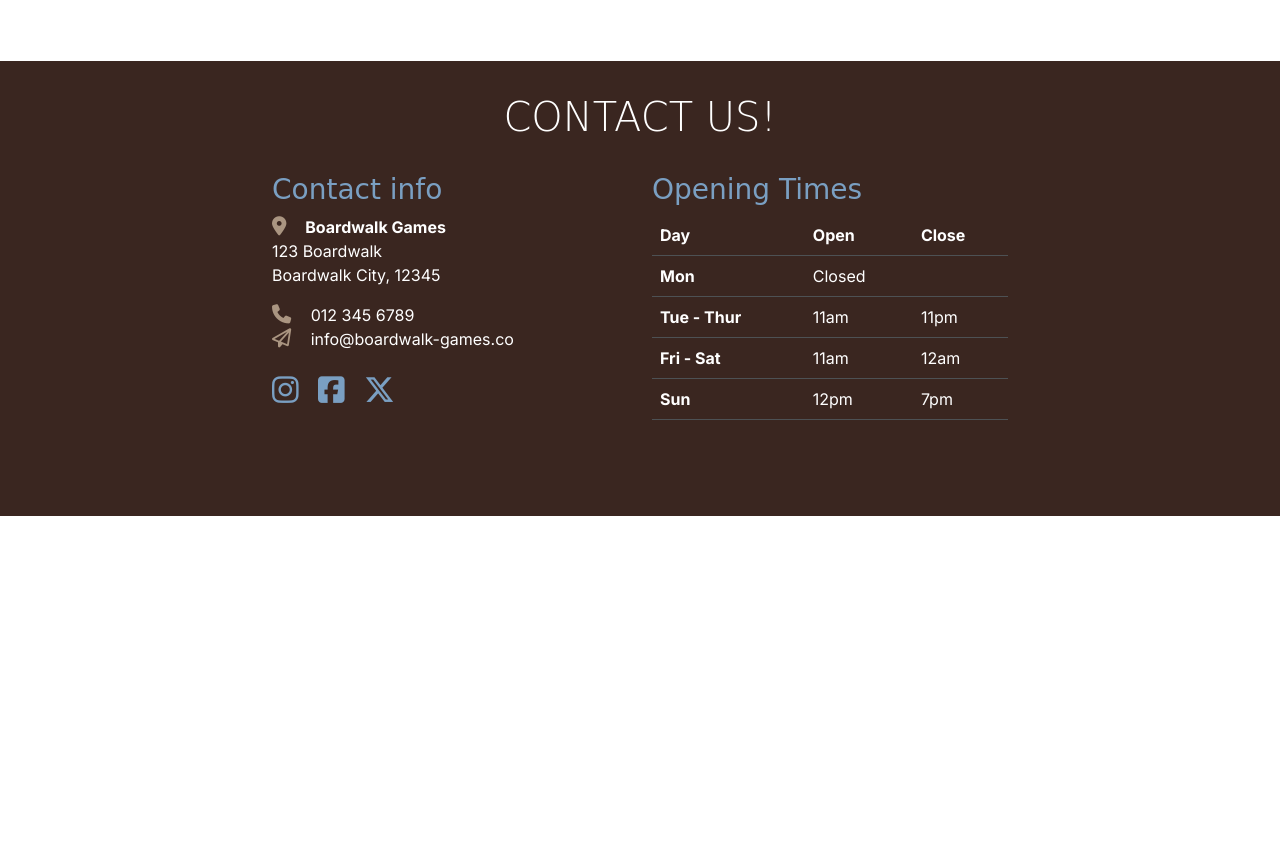
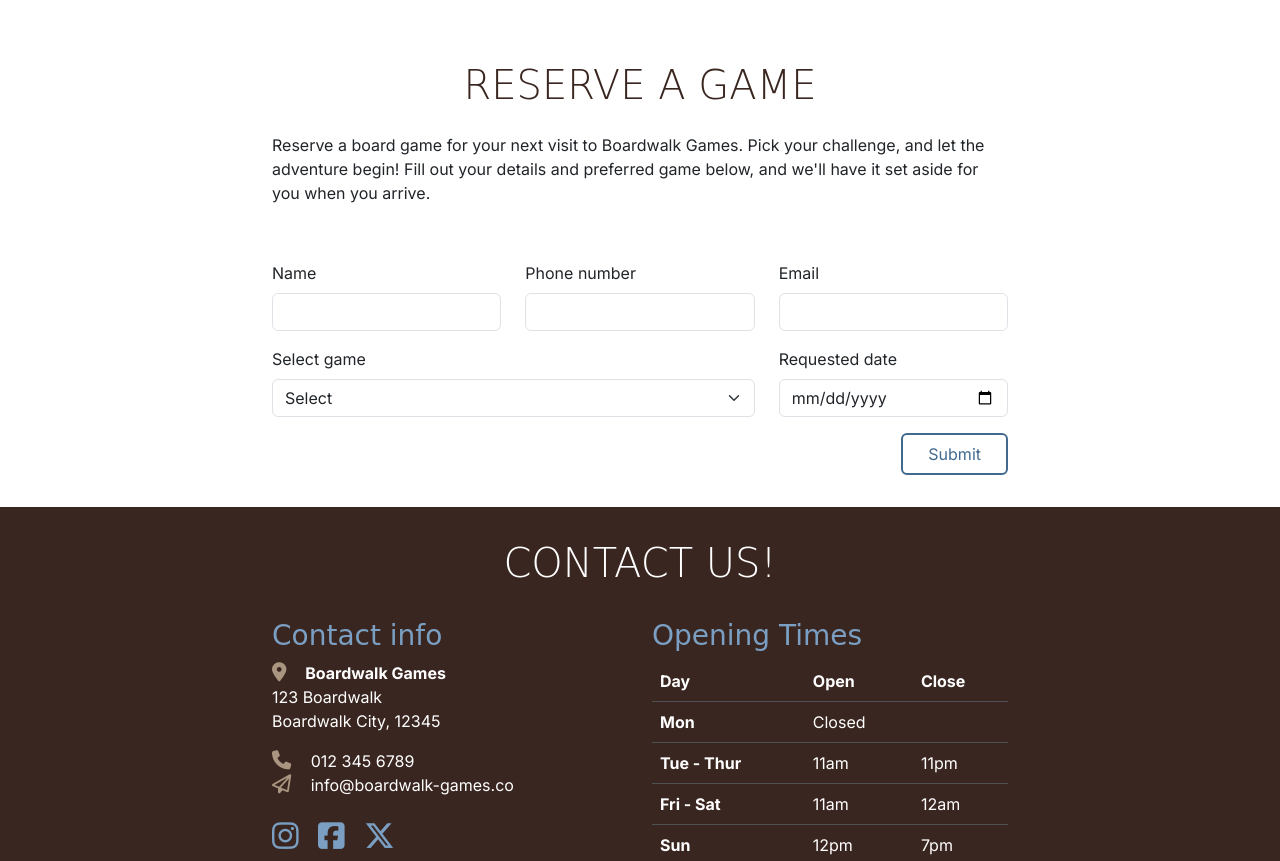
Before and after one commit to bertellis/boardwalk-games, a plain HTML site: page game-library.html in a window 1280 px wide. Shown: the part 1609-2470 px from the top of the page. Before the commit the page ends 2125 px from the top, so only its background shows below. Drawn offline with nearby package versions, Linux system fonts and the light colour scheme; a web font is replaced by a local one.

Commit message:
Game reservation form

```diff
--- a/game-library.html
+++ b/game-library.html
@@ -119,7 +119,8 @@
                         <img src="assets/images/new-games-1.webp" class="card-img-top" alt="Galaxy Pioneers board game">
                         <div class="card-body">
                             <h3 class="card-title sub-heading-color">Galaxy Pioneers</h3>
-                            <p class="card-text">Utilise resources wisely, negotiate with alien species, and navigate cosmic events to
+                            <p class="card-text">Utilise resources wisely, negotiate with alien species, and navigate
+                                cosmic events to
                                 expand your interstellar empire.</p>
                             <p><em>Number of players:</em> 2-4</p>
                             <p><em>Ages:</em> 12+</p>
@@ -132,7 +133,8 @@
                             alt="Mystic Woods board game box">
                         <div class="card-body">
                             <h3 class="card-title sub-heading-color">Mystic Woods</h3>
-                            <p class="card-text">Enter the enchanted forest of Mystic Woods. Combine spells, gather mystical creatures,
+                            <p class="card-text">Enter the enchanted forest of Mystic Woods. Combine spells, gather
+                                mystical creatures,
                                 and solve puzzles to protect the realm.</p>
                             <p><em>Number of players:</em> 1-6</p>
                             <p><em>Ages:</em> 10+</p>
@@ -145,7 +147,8 @@
                             alt="Captain's Gambit board game box">
                         <div class="card-body">
                             <h3 class="card-title sub-heading-color">Captain's Gambit</h3>
-                            <p class="card-text">Engage in battles, form fleeting alliances, and navigate treacherous waters to become the
+                            <p class="card-text">Engage in battles, form fleeting alliances, and navigate treacherous
+                                waters to become the
                                 most feared pirate of them all.</p>
                             <p><em>Number of players:</em> 3-4</p>
                             <p><em>Ages:</em> 14+</p>
@@ -158,7 +161,8 @@
                             alt="Critter Quest board game box">
                         <div class="card-body">
                             <h3 class="card-title sub-heading-color">Critter Quest</h3>
-                            <p class="card-text">Solve simple puzzles, collect magical gems, and help friends along the way in this
+                            <p class="card-text">Solve simple puzzles, collect magical gems, and help friends along the
+                                way in this
                                 heartwarming journey of discovery and friendship.</p>
                             <p><em>Number of players:</em> 2-4</p>
                             <p><em>Ages:</em> 5+</p>
@@ -181,7 +185,8 @@
                             alt="Settlers of Catan board game">
                         <div class="card-body">
                             <h3 class="card-title sub-heading-color">Settlers of Catan</h3>
-                            <p class="card-text">Picture yourself in the era of discoveries: after a long voyage of great deprivation,
+                            <p class="card-text">Picture yourself in the era of discoveries: after a long voyage of
+                                great deprivation,
                                 your ships have finally reached the coast of an uncharted island.</p>
                             <p><em>Number of players:</em> 3-4</p>
                             <p><em>Ages:</em> 10+</p>
@@ -193,7 +198,8 @@
                         <img src="assets/images/new-games-2.webp" class="card-img-top" alt="Monopoly board game">
                         <div class="card-body">
                             <h3 class="card-title sub-heading-color">Monopoly</h3>
-                            <p class="card-text">Featuring classic Monopoly gameplay, this favourite family board game is all about
+                            <p class="card-text">Featuring classic Monopoly gameplay, this favourite family board game
+                                is all about
                                 buying, selling, and trading properties to win.</p>
                             <p><em>Number of players:</em> 2-6</p>
                             <p><em>Ages:</em> 8+</p>
@@ -206,7 +212,8 @@
                             alt="Exploding kittens card game">
                         <div class="card-body">
                             <h3 class="card-title sub-heading-color">Exploding Kittens</h3>
-                            <p class="card-text">Exploding Kittens is a kitty-powered version of Russian Roulette. Players take turns
+                            <p class="card-text">Exploding Kittens is a kitty-powered version of Russian Roulette.
+                                Players take turns
                                 drawing cards until someone draws an exploding kitten card and loses the game!</p>
                             <p><em>Number of players:</em> 2-5</p>
                             <p><em>Ages:</em> 7+</p>
@@ -218,7 +225,8 @@
                         <img src="assets/images/new-games-4.webp" class="card-img-top" alt="Cluedo board gane">
                         <div class="card-body">
                             <h3 class="card-title sub-heading-color">Cluedo</h3>
-                            <p class="card-text">The classic game of mystery and suspense. Cluedo has 6 suspects, 6 weapons and also a
+                            <p class="card-text">The classic game of mystery and suspense. Cluedo has 6 suspects, 6
+                                weapons and also a
                                 whole maze of possible murder scenes to explore. It's up to you to question the suspects
                                 and crack the case.</p>
                             <p><em>Number of players:</em> 2-6</p>
@@ -230,6 +238,63 @@
             </div>
         </section>
 
+        <!--Reserve a game form-->
+        <section class="container section">
+        <div class="row justify-content-center">
+            <div class="col-12 col-md-8 text-center">
+                <h1 class="display-6">Reserve a game</h1>
+                <p class="my-4 text-xl-start">
+                    Reserve a board game for your next visit to Boardwalk Games. Pick your challenge, and let the
+                    adventure begin! Fill out your details and preferred game below, and we'll have it set aside for you
+                    when you arrive.
+                </p>
+            </div>
+        </div>
+        </section>
+
+        <section id="booking-form" class="container section">
+            <div class="row justify-content-center">
+                <div class="col-12 col-md-8">
+                    <form action="success.html" method="get">
+                        <div class="row">
+                            <div class="col-12 col-lg-4 mb-3">
+                                <label for="name" class="form-label">Name</label>
+                                <input class="form-control" id="name" name="name" type="text" required>
+                            </div>
+                            <div class="col-12 col-lg-4 mb-3">
+                                <label for="phone" class="form-label">Phone number</label>
+                                <input class="form-control" id="phone" name="phone" type="number" required>
+                            </div>
+                            <div class="col-12 col-lg-4 mb-3">
+                                <label for="email" class="form-label">Email</label>
+                                <input class="form-control" id="email" name="email" type="email" required>
+                            </div>
+                            <div class="col-12 col-lg-8 mb-3">
+                                <label for="event-type" class="form-label">Select game</label>
+                                <select id="event-type" class="form-select" name="event-type" required>
+                                    <option value="" selected>Select</option>
+                                    <option value="regular-play">Galaxy Pioneers</option>
+                                    <option value="dnd">Mystic Woods</option>
+                                    <option value="retro-night"> Captain's Gambit</option>
+                                    <option value="Critter Quest">Critter Quest</option>
+                                    <option value="Setters of Catan">Setters of Catan</option>
+                                    <option value="Monopoly">Monopoly</option>
+                                    <option value="Exploding Kittens">Exploding Kittens</option>
+                                    <option value="Cluedo">Cluedo</option>
+                                </select>
+                            </div>
+                            <div class="col-12 col-lg-4 mb-3">
+                                <label for="date" class="form-label">Requested date</label>
+                                <input class="form-control" name="date" type="date" required>
+                            </div>
+                        </div>
+                        <div class="d-flex justify-content-end">
+                            <button type="submit" class="btn custom-button-outline">Submit</button>
+                        </div>
+                    </form>
+                </div>
+            </div>
+        </section>
     </main>
 
     <!--Footer-->
```
Lines whose indentation alone changed are shown as unchanged.
